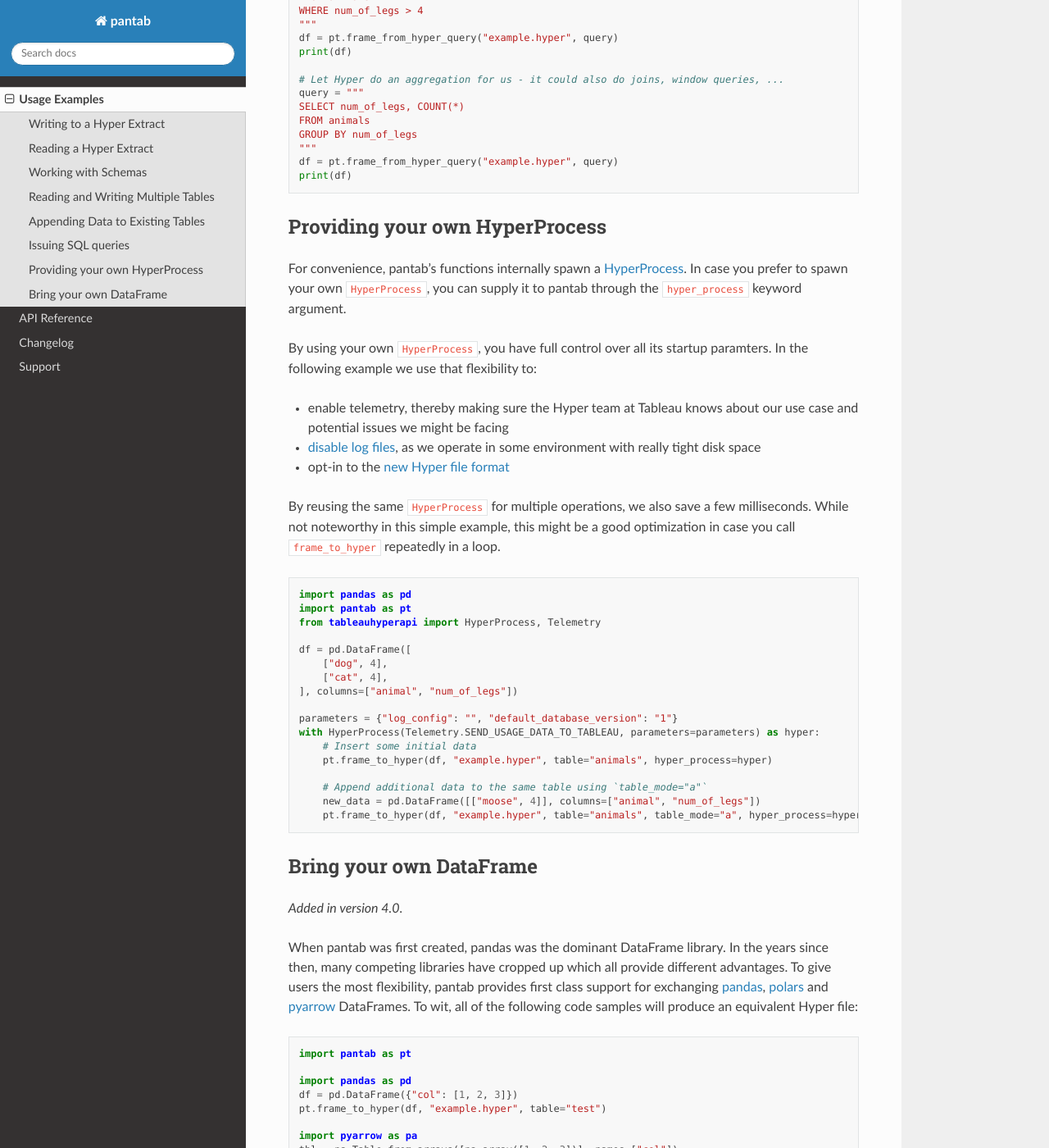
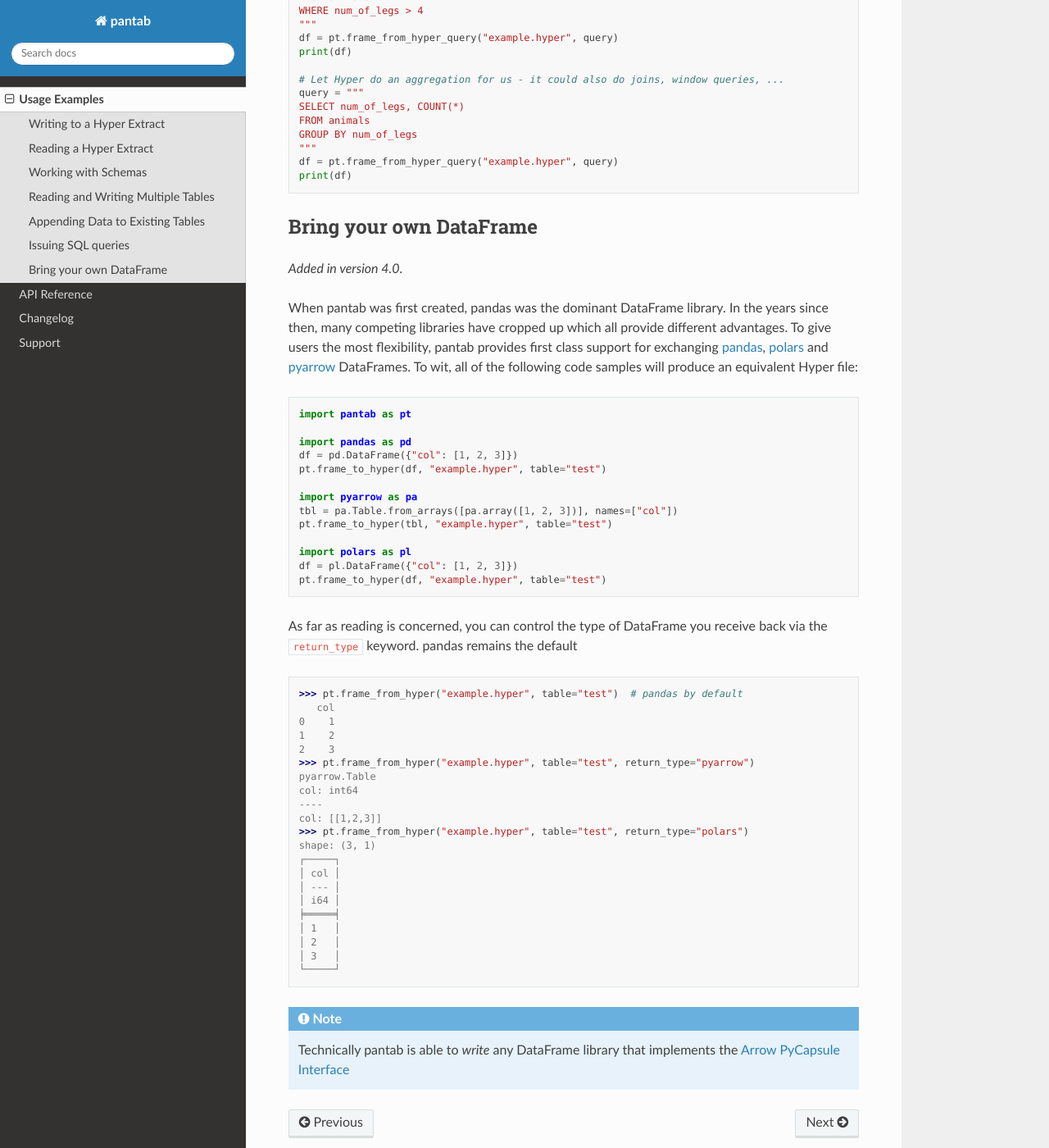
Before and after one commit to innobi/pantab, a Sphinx documentation site: the page built from doc/source/examples.rst, in a window 1280 px wide and 1400 px high, scrolled down 3025 px. Shown: the whole window at 82% size. Built offline with Sphinx 7.4.7 and the Read the Docs theme 2.0.0, drawn with Linux system fonts in a browser that asks for light colours.

Commit message:
Removed HyperProcess docs

```diff
--- a/doc/source/examples.rst
+++ b/doc/source/examples.rst
@@ -148,42 +148,6 @@ With ``frame_from_hyper_query``, one can execute SQL queries against a Hyper fil
    print(df)
 
 
-Providing your own HyperProcess
--------------------------------
-
-For convenience, pantab's functions internally spawn a `HyperProcess <https://tableau.github.io/hyper-db/docs/hyper-api/hyper_process>`_. In case you prefer to spawn your own ``HyperProcess``, you can supply it to pantab through the ``hyper_process`` keyword argument.
-
-By using your own ``HyperProcess``, you have full control over all its startup paramters.
-In the following example we use that flexibility to:
-
-- enable telemetry, thereby making sure the Hyper team at Tableau knows about our use case and potential issues we might be facing
-- `disable log files <https://tableau.github.io/hyper-db/docs/hyper-api/hyper_process#log_config>`_, as we operate in some environment with really tight disk space
-- opt-in to the `new Hyper file format <https://tableau.github.io/hyper-db/docs/hyper-api/hyper_process#default_database_version>`_
-
-By reusing the same ``HyperProcess`` for multiple operations, we also save a few milliseconds. While not noteworthy in this simple example, this might be a good optimization in case you call ``frame_to_hyper`` repeatedly in a loop.
-
-
-.. code-block:: python
-
-   import pandas as pd
-   import pantab as pt
-   from tableauhyperapi import HyperProcess, Telemetry
-
-   df = pd.DataFrame([
-       ["dog", 4],
-       ["cat", 4],
-   ], columns=["animal", "num_of_legs"])
-
-   parameters = {"log_config": "", "default_database_version": "1"}
-   with HyperProcess(Telemetry.SEND_USAGE_DATA_TO_TABLEAU, parameters=parameters) as hyper:
-       # Insert some initial data
-       pt.frame_to_hyper(df, "example.hyper", table="animals", hyper_process=hyper)
-
-       # Append additional data to the same table using `table_mode="a"`
-       new_data = pd.DataFrame([["moose", 4]], columns=["animal", "num_of_legs"])
-       pt.frame_to_hyper(df, "example.hyper", table="animals", table_mode="a", hyper_process=hyper)
-
-
 Bring your own DataFrame
 ------------------------
 
```
